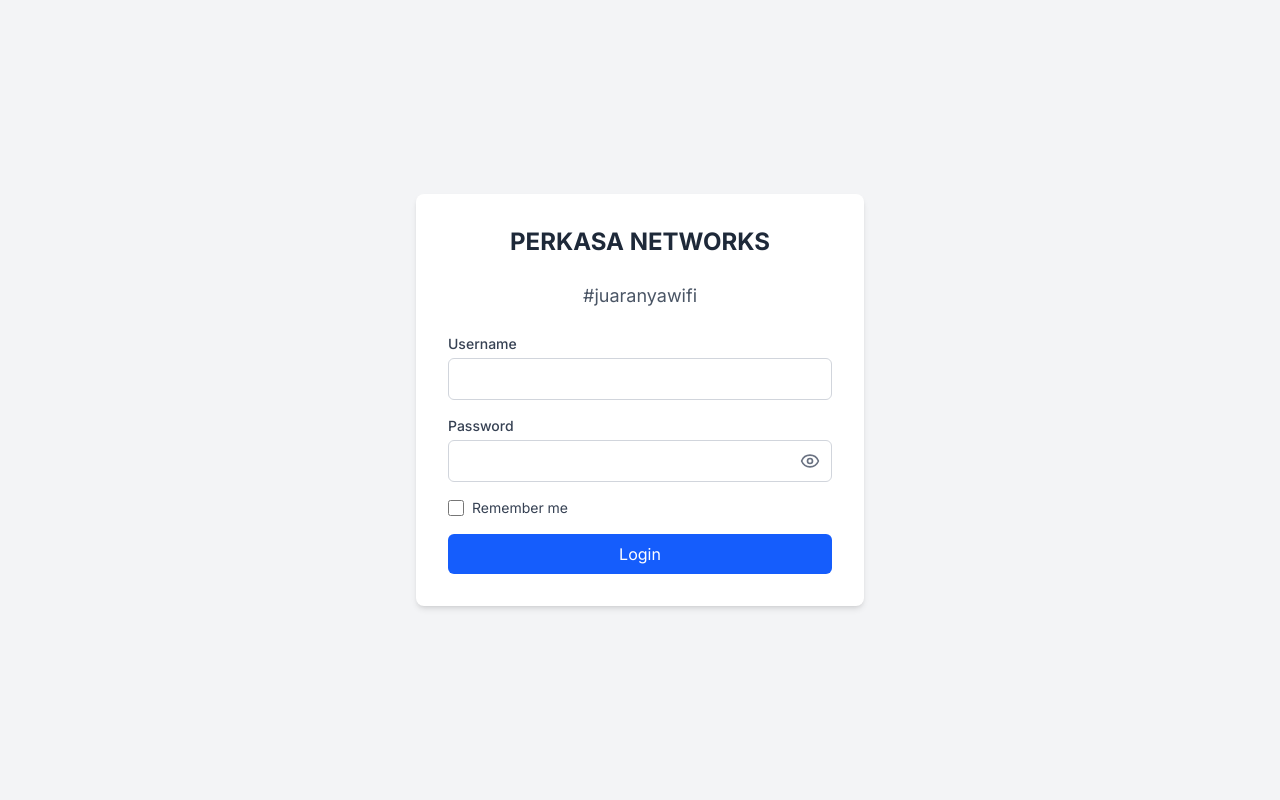
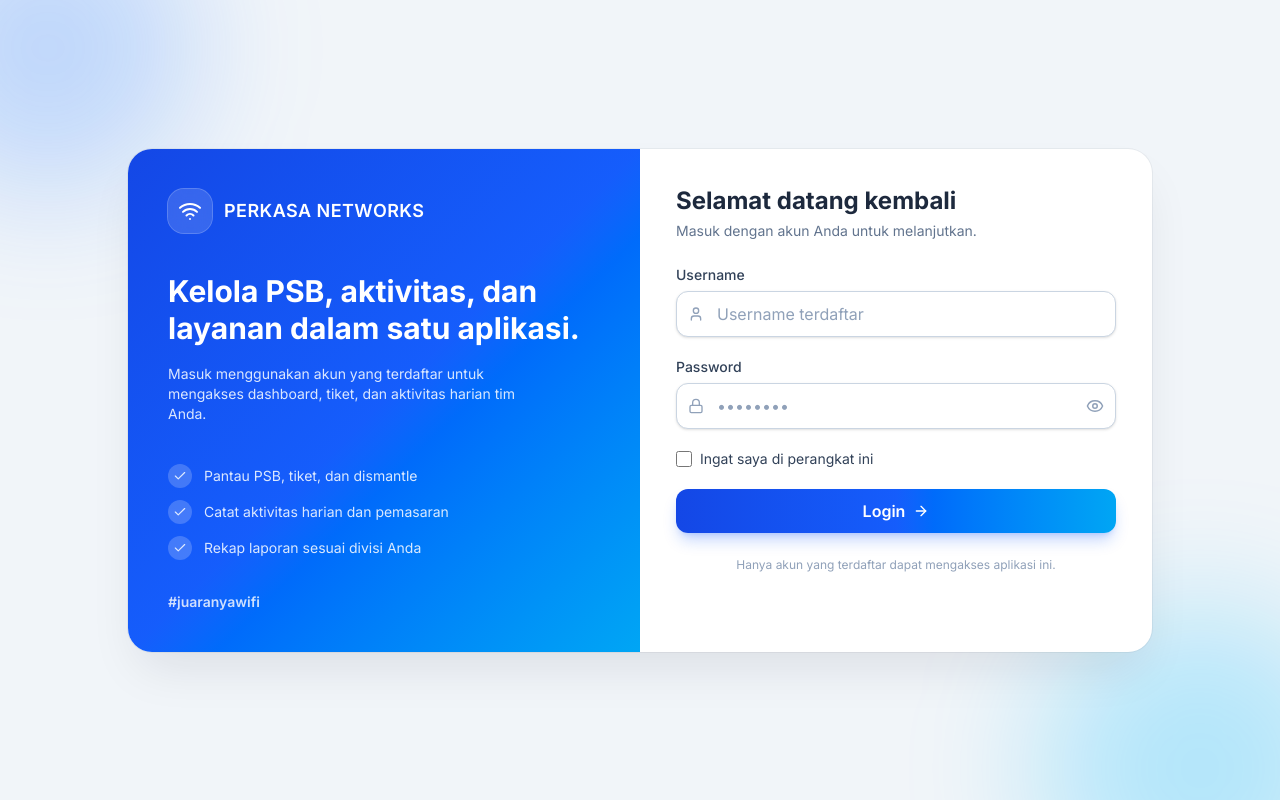
Before and after one commit to indrakantor87/web-psb-perkasa, a Next.js app: page /login in a window 1280 px wide. Built offline with nearby package versions, Linux system fonts and the light colour scheme.

Commit message:
feat: redesign login page and enforce registered-account login
Refresh the login screen with a responsive desktop/mobile layout and require an explicit opt-in flag for the local demo login so only registered accounts can sign in.

```diff
--- a/src/app/(auth)/login/page.tsx
+++ b/src/app/(auth)/login/page.tsx
@@ -2,12 +2,18 @@
 
 import { useEffect, useMemo, useState } from 'react'
 import { useRouter } from 'next/navigation'
-import { Eye, EyeOff, Fingerprint } from 'lucide-react'
+import { AlertCircle, ArrowRight, Check, Eye, EyeOff, Fingerprint, Lock, User, Wifi } from 'lucide-react'
 
 const BIOMETRIC_ENABLED_KEY = 'biometric_enabled'
 const BIOMETRIC_USERNAME_KEY = 'biometric_username'
 const BIOMETRIC_PASSWORD_KEY = 'biometric_password'
 const BIOMETRIC_REMEMBER_ME_KEY = 'biometric_remember_me'
+
+const LOGIN_HIGHLIGHTS = [
+  'Pantau PSB, tiket, dan dismantle',
+  'Catat aktivitas harian dan pemasaran',
+  'Rekap laporan sesuai divisi Anda',
+]
 
 export default function LoginPage() {
   const [username, setUsername] = useState('')
@@ -180,107 +186,184 @@ export default function LoginPage() {
   }
 
   return (
-    <div className="flex min-h-screen items-center justify-center bg-gray-100 dark:bg-gray-900">
+    <div className="relative flex min-h-screen items-center justify-center overflow-hidden bg-slate-100 px-4 py-8 dark:bg-slate-950 sm:px-6">
       <div id="deploy-marker-20261110" data-deploy="v1.11.21-debug" style={{ display: 'none' }}></div>
-      <div className="w-full max-w-md rounded-lg bg-white dark:bg-gray-800 p-8 shadow-md">
-        <h1 className="mb-6 text-center text-2xl font-bold text-gray-800 dark:text-white">
-          PERKASA NETWORKS
+
+      <div aria-hidden="true" className="pointer-events-none absolute inset-0 overflow-hidden">
+        <div className="absolute -left-24 -top-24 h-72 w-72 rounded-full bg-blue-500/25 blur-3xl dark:bg-blue-600/25" />
+        <div className="absolute -bottom-32 -right-20 h-80 w-80 rounded-full bg-sky-400/25 blur-3xl dark:bg-sky-500/20" />
+        <div className="absolute left-1/2 top-1/3 h-64 w-64 -translate-x-1/2 rounded-full bg-indigo-400/10 blur-3xl dark:bg-indigo-500/10" />
+      </div>
+
+      <div className="relative w-full max-w-5xl overflow-hidden rounded-3xl bg-white shadow-2xl shadow-slate-900/10 ring-1 ring-slate-900/5 dark:bg-slate-900 dark:shadow-black/40 dark:ring-white/10 md:grid md:grid-cols-2">
+        {/* Panel brand: hanya tampil di desktop */}
+        <div className="relative hidden flex-col justify-between bg-gradient-to-br from-blue-700 via-blue-600 to-sky-500 p-10 text-white md:flex">
+          <div>
+            <div className="flex items-center gap-3">
+              <span className="flex h-11 w-11 items-center justify-center rounded-2xl bg-white/15 ring-1 ring-white/30 backdrop-blur">
+                <Wifi className="h-6 w-6" />
+              </span>
+              <span className="text-lg font-semibold tracking-wide">PERKASA NETWORKS</span>
+            </div>
+            <h1 className="mt-10 text-3xl font-bold leading-tight">
+              Kelola PSB, aktivitas, dan layanan dalam satu aplikasi.
             </h1>
-        <h2 className="mb-6 text-center text-lg text-gray-600 dark:text-gray-400">
+            <p className="mt-4 max-w-sm text-sm text-blue-50/90">
+              Masuk menggunakan akun yang terdaftar untuk mengakses dashboard, tiket, dan aktivitas harian tim Anda.
+            </p>
+          </div>
+
+          <ul className="mt-10 space-y-3 text-sm text-blue-50/90">
+            {LOGIN_HIGHLIGHTS.map((item) => (
+              <li key={item} className="flex items-center gap-3">
+                <span className="flex h-6 w-6 shrink-0 items-center justify-center rounded-full bg-white/20">
+                  <Check className="h-3.5 w-3.5" />
+                </span>
+                {item}
+              </li>
+            ))}
+          </ul>
+
+          <p className="mt-8 text-sm font-semibold text-white/80">#juaranyawifi</p>
+        </div>
+
+        {/* Panel form */}
+        <div className="p-6 sm:p-9">
+          {/* Brand ringkas untuk mobile */}
+          <div className="mb-8 flex flex-col items-center gap-3 text-center md:hidden">
+            <span className="flex h-14 w-14 items-center justify-center rounded-2xl bg-gradient-to-br from-blue-700 via-blue-600 to-sky-500 text-white shadow-lg shadow-blue-600/25">
+              <Wifi className="h-7 w-7" />
+            </span>
+            <div>
+              <h1 className="text-xl font-bold text-slate-800 dark:text-white">PERKASA NETWORKS</h1>
+              <p className="text-xs font-semibold uppercase tracking-[0.2em] text-blue-600 dark:text-blue-400">
                 #juaranyawifi
-        </h2>
+              </p>
+            </div>
+          </div>
+
+          <div className="mb-6 hidden md:block">
+            <h2 className="text-2xl font-bold text-slate-800 dark:text-white">Selamat datang kembali</h2>
+            <p className="mt-1 text-sm text-slate-500 dark:text-slate-400">
+              Masuk dengan akun Anda untuk melanjutkan.
+            </p>
+          </div>
 
           {canUseBiometric && biometricReady && (
             <button
               type="button"
               onClick={handleBiometricLogin}
               disabled={loading || biometricLoading}
-            className="mb-4 w-full rounded-md bg-gray-900 px-4 py-2 text-white hover:bg-gray-800 focus:outline-none focus:ring-2 focus:ring-gray-800 focus:ring-offset-2 disabled:opacity-50 dark:bg-gray-700 dark:hover:bg-gray-600"
+              className="mb-5 flex w-full items-center justify-center gap-2 rounded-xl border border-slate-300 bg-white px-4 py-2.5 text-sm font-medium text-slate-700 transition hover:bg-slate-50 disabled:opacity-50 dark:border-slate-600 dark:bg-slate-800 dark:text-slate-100 dark:hover:bg-slate-700"
             >
-            <span className="inline-flex items-center justify-center gap-2">
               <Fingerprint className="h-5 w-5" />
               {biometricLoading ? 'Memverifikasi...' : 'Login dengan Finger/Pola'}
-            </span>
             </button>
           )}
 
           {error && (
-          <div className="mb-4 rounded bg-red-100 dark:bg-red-950 p-3 text-sm text-red-600 dark:text-red-200">
-            {error}
+            <div
+              role="alert"
+              className="mb-5 flex items-start gap-2 rounded-xl border border-red-200 bg-red-50 p-3 text-sm text-red-700 dark:border-red-900/60 dark:bg-red-950/50 dark:text-red-200"
+            >
+              <AlertCircle className="mt-0.5 h-4 w-4 shrink-0" />
+              <span>{error}</span>
             </div>
           )}
 
-        <form onSubmit={handleSubmit} className="space-y-4">
+          <form onSubmit={handleSubmit} className="space-y-5">
             <div>
-            <label className="mb-1 block text-sm font-medium text-gray-700 dark:text-gray-300">
+              <label htmlFor="username" className="mb-1.5 block text-sm font-medium text-slate-700 dark:text-slate-300">
                 Username
               </label>
+              <div className="relative">
+                <User className="pointer-events-none absolute left-3 top-1/2 h-4 w-4 -translate-y-1/2 text-slate-400" />
                 <input
+                  id="username"
                   type="text"
                   value={username}
                   onChange={(e) => setUsername(e.target.value)}
-              className="w-full rounded-md border border-gray-300 dark:border-gray-600 bg-white dark:bg-gray-700 px-3 py-2 focus:border-blue-500 focus:outline-none focus:ring-1 focus:ring-blue-500 text-black dark:text-white"
+                  autoComplete="username"
+                  placeholder="Username terdaftar"
+                  className="w-full rounded-xl border border-slate-300 bg-white px-3 py-2.5 pl-10 text-slate-900 placeholder-slate-400 shadow-sm transition focus:border-blue-500 focus:outline-none focus:ring-2 focus:ring-blue-500/30 dark:border-slate-600 dark:bg-slate-800 dark:text-white dark:placeholder-slate-500"
                   required
                 />
               </div>
+            </div>
+
             <div>
-            <label className="mb-1 block text-sm font-medium text-gray-700 dark:text-gray-300">
+              <label htmlFor="password" className="mb-1.5 block text-sm font-medium text-slate-700 dark:text-slate-300">
                 Password
               </label>
               <div className="relative">
+                <Lock className="pointer-events-none absolute left-3 top-1/2 h-4 w-4 -translate-y-1/2 text-slate-400" />
                 <input
+                  id="password"
                   type={showPassword ? 'text' : 'password'}
                   value={password}
                   onChange={(e) => setPassword(e.target.value)}
-                className="w-full rounded-md border border-gray-300 dark:border-gray-600 bg-white dark:bg-gray-700 px-3 py-2 pr-10 focus:border-blue-500 focus:outline-none focus:ring-1 focus:ring-blue-500 text-black dark:text-white"
+                  autoComplete="current-password"
+                  placeholder="••••••••"
+                  className="w-full rounded-xl border border-slate-300 bg-white px-3 py-2.5 pl-10 pr-11 text-slate-900 placeholder-slate-400 shadow-sm transition focus:border-blue-500 focus:outline-none focus:ring-2 focus:ring-blue-500/30 dark:border-slate-600 dark:bg-slate-800 dark:text-white dark:placeholder-slate-500"
                   required
                 />
                 <button
                   type="button"
                   onClick={() => setShowPassword(!showPassword)}
-                className="absolute inset-y-0 right-0 flex items-center pr-3 text-gray-500 dark:text-gray-400 hover:text-gray-700 dark:hover:text-gray-200 focus:outline-none"
+                  aria-label={showPassword ? 'Sembunyikan password' : 'Tampilkan password'}
+                  className="absolute inset-y-0 right-0 flex items-center px-3 text-slate-400 transition hover:text-slate-600 focus:outline-none dark:hover:text-slate-200"
                 >
-                {showPassword ? <EyeOff size={20} /> : <Eye size={20} />}
+                  {showPassword ? <EyeOff size={18} /> : <Eye size={18} />}
                 </button>
               </div>
             </div>
 
-          <div className="flex items-center">
+            <div className="space-y-3">
+              <label
+                htmlFor="remember-me"
+                className="flex cursor-pointer items-center gap-2 text-sm text-slate-700 dark:text-slate-300"
+              >
                 <input
                   id="remember-me"
                   type="checkbox"
                   checked={rememberMe}
                   onChange={(e) => setRememberMe(e.target.checked)}
-              className="h-4 w-4 rounded border-gray-300 text-blue-600 focus:ring-blue-500 dark:border-gray-600 dark:bg-gray-700"
+                  className="h-4 w-4 rounded border-slate-300 text-blue-600 accent-blue-600 focus:ring-blue-500 dark:border-slate-600 dark:bg-slate-700"
                 />
-            <label htmlFor="remember-me" className="ml-2 block text-sm text-gray-700 dark:text-gray-300">
-              Remember me
+                Ingat saya di perangkat ini
               </label>
-          </div>
 
               {canUseBiometric && (
-            <div className="flex items-center">
+                <label
+                  htmlFor="enable-biometric"
+                  className="flex cursor-pointer items-center gap-2 text-sm text-slate-700 dark:text-slate-300"
+                >
                   <input
                     id="enable-biometric"
                     type="checkbox"
                     checked={enableBiometric}
                     onChange={(e) => void handleEnableBiometricChange(e.target.checked)}
-                className="h-4 w-4 rounded border-gray-300 text-blue-600 focus:ring-blue-500 dark:border-gray-600 dark:bg-gray-700"
+                    className="h-4 w-4 rounded border-slate-300 text-blue-600 accent-blue-600 focus:ring-blue-500 dark:border-slate-600 dark:bg-slate-700"
                   />
-              <label htmlFor="enable-biometric" className="ml-2 block text-sm text-gray-700 dark:text-gray-300">
                   Aktifkan login Finger/Pola di perangkat ini
                 </label>
+              )}
             </div>
-          )}
 
             <button
               type="submit"
               disabled={loading}
-            className="w-full rounded-md bg-blue-600 px-4 py-2 text-white hover:bg-blue-700 focus:outline-none focus:ring-2 focus:ring-blue-500 focus:ring-offset-2 disabled:opacity-50"
+              className="group flex w-full items-center justify-center gap-2 rounded-xl bg-gradient-to-r from-blue-700 via-blue-600 to-sky-500 px-4 py-2.5 font-semibold text-white shadow-lg shadow-blue-600/25 transition hover:brightness-110 focus:outline-none focus:ring-2 focus:ring-blue-500 focus:ring-offset-2 disabled:cursor-not-allowed disabled:opacity-60 dark:focus:ring-offset-slate-900"
             >
-            {loading ? 'Logging in...' : 'Login'}
+              {loading ? 'Memproses...' : 'Login'}
+              {!loading && <ArrowRight className="h-4 w-4 transition group-hover:translate-x-0.5" />}
             </button>
           </form>
+
+          <p className="mt-6 text-center text-xs text-slate-400 dark:text-slate-500">
+            Hanya akun yang terdaftar dapat mengakses aplikasi ini.
+          </p>
+        </div>
       </div>
     </div>
   )
--- a/src/app/api/auth/login/route.ts
+++ b/src/app/api/auth/login/route.ts
@@ -62,8 +62,11 @@ export async function POST(request: Request) {
     const normalizedUsername = username.toLowerCase()
 
     // Local-only fallback login so demo role access still works when remote DB is unavailable.
+    // Harus diaktifkan eksplisit (ALLOW_DEV_DEMO_LOGIN=1) agar tidak pernah menjadi
+    // jalur masuk bagi akun yang tidak terdaftar di database.
     if (
       process.env.NODE_ENV !== 'production' &&
+      process.env.ALLOW_DEV_DEMO_LOGIN === '1' &&
       password === '123456'
     ) {
       const sessionUser = getLocalDemoUser(normalizedUsername)
```
Lines whose indentation alone changed are shown as unchanged.
